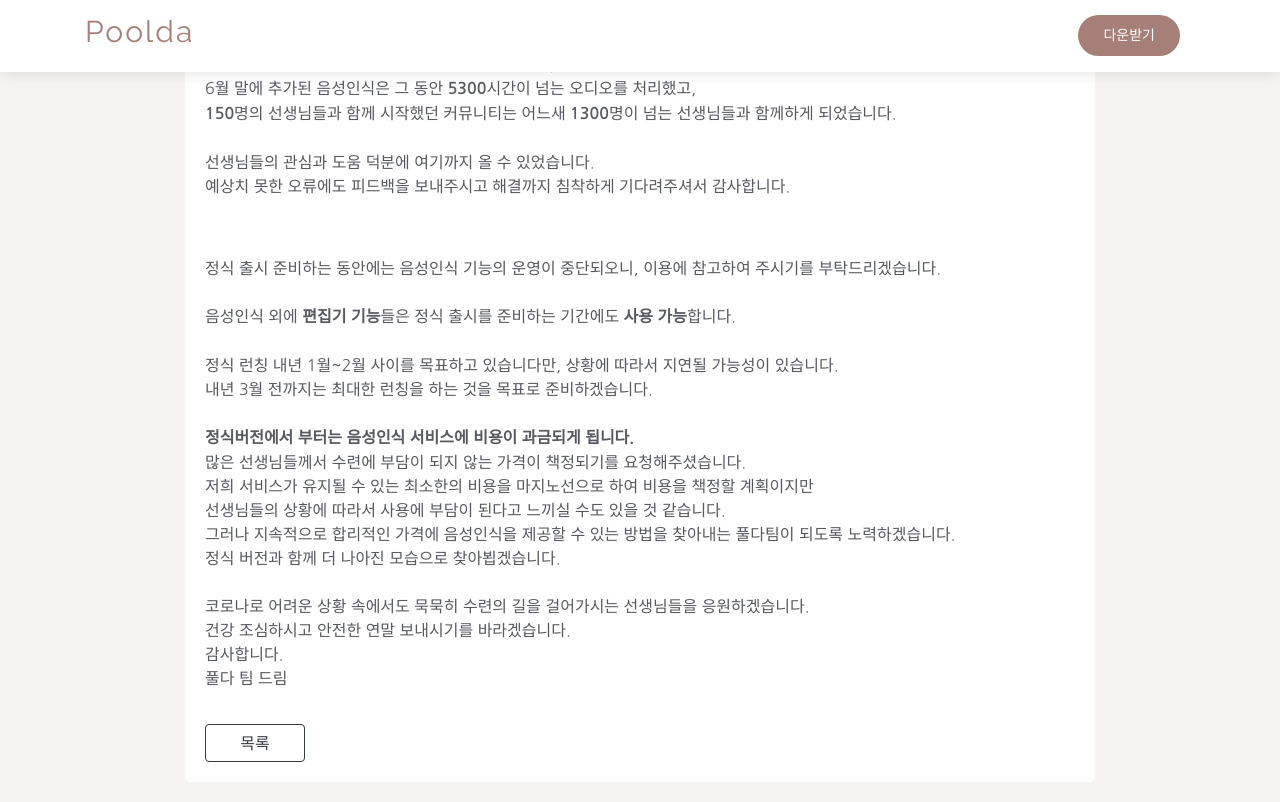
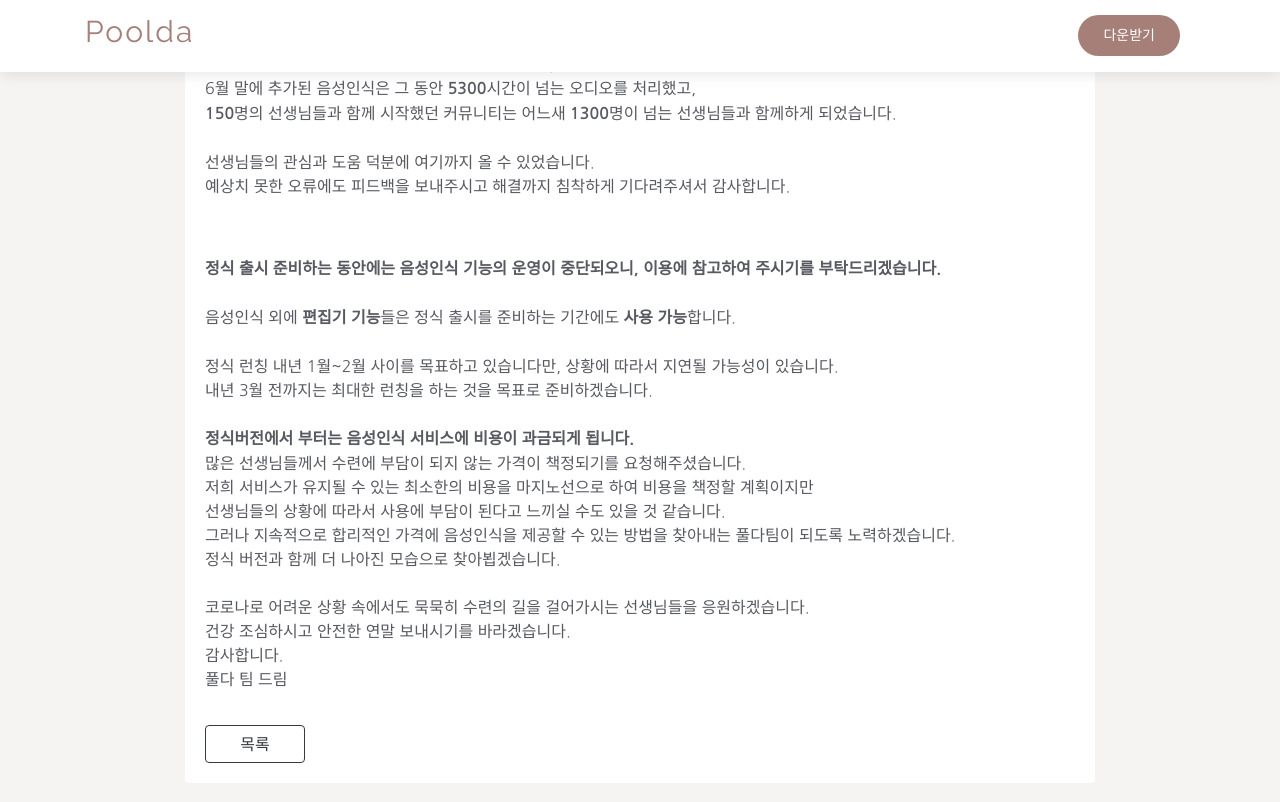
Before and after one commit to Anseilen/anseilen.github.io, a Jekyll site: the page built from _posts/2020-12-18-notice.md, in a window 1280 px wide and 900 px high, scrolled down 415 px. Shown: the top 802 px of the window. Built offline with Jekyll 4.4.1, drawn with Linux system fonts in a browser that asks for light colours.

```diff
--- a/_posts/2020-12-18-notice.md
+++ b/_posts/2020-12-18-notice.md
@@ -25,7 +25,7 @@ title: 풀다 베타테스트가 종료되었습니다(2020.12.18)
 <br /><br />
 
 <br />
-정식 출시 준비하는 동안에는  음성인식 기능의 운영이 중단되오니, 이용에 참고하여 주시기를 부탁드리겠습니다.
+**정식 출시 준비하는 동안에는  음성인식 기능의 운영이 중단되오니, 이용에 참고하여 주시기를 부탁드리겠습니다.**
 <br /><br />
 음성인식 외에 **편집기 기능**들은 정식 출시를 준비하는 기간에도 **사용 가능**합니다.
 <br /><br />
```
